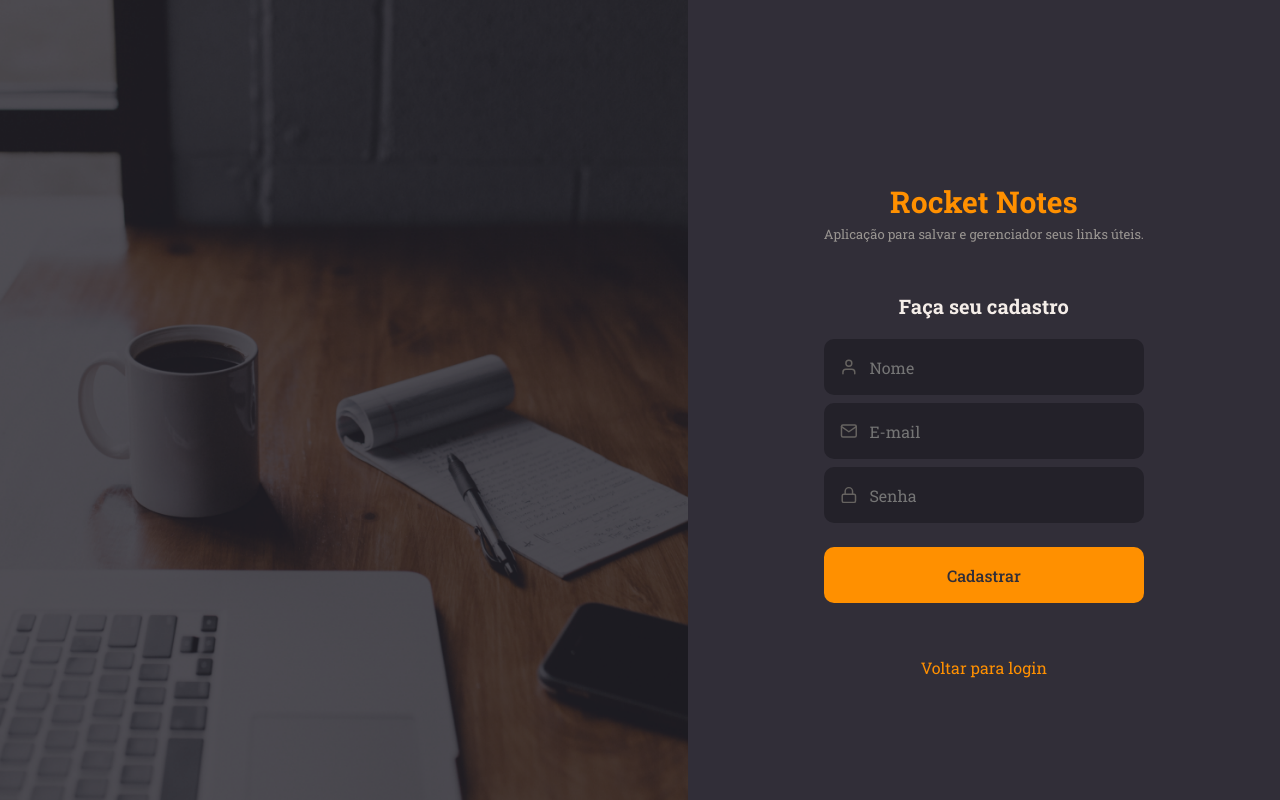
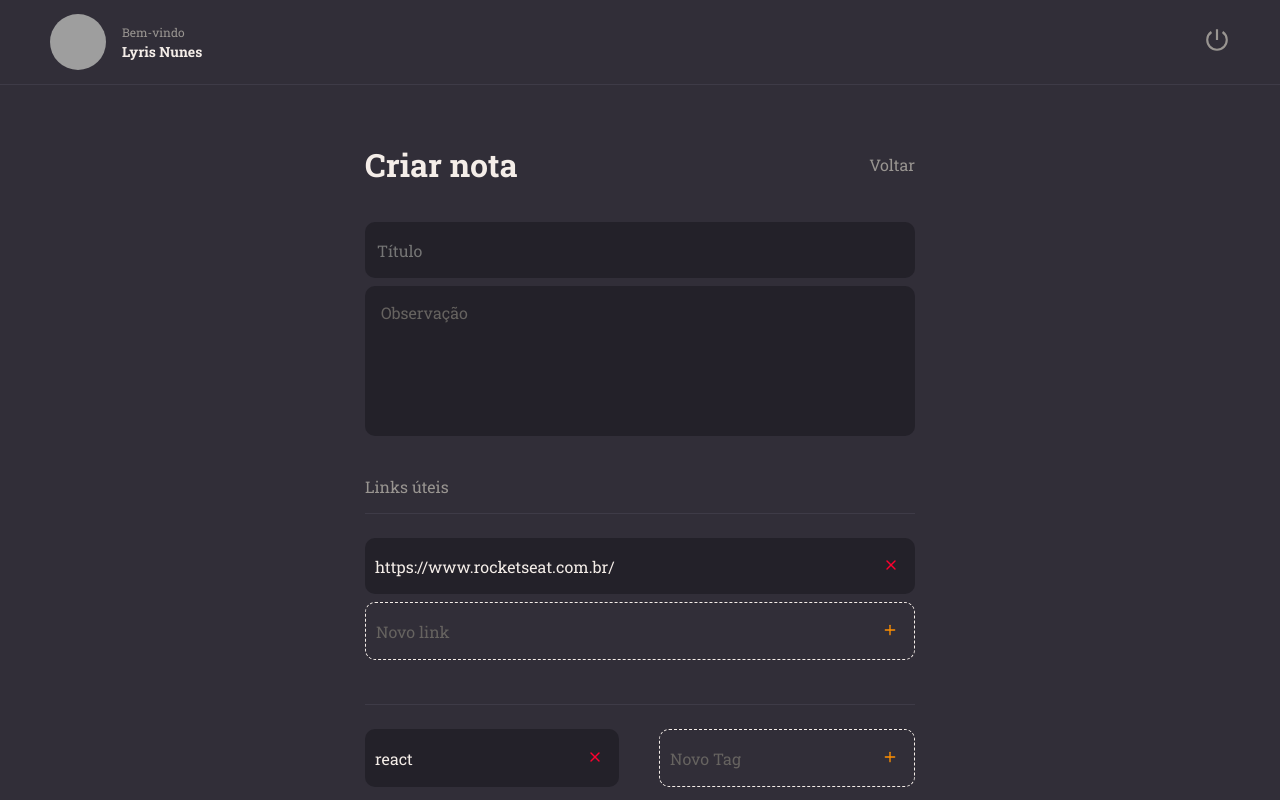
Before and after one commit to lyrisnunes/central-filme-frontend, a React (Vite) app: page / in a window 1280 px wide. Built offline with nearby package versions, Linux system fonts and the light colour scheme; grey boxes are pictures that could not be loaded.

Commit message:
Atualização componentes

```diff
--- /dev/null
+++ b/src/components/NoteItem/index.jsx
@@ -0,0 +1,17 @@
+import {FiPlus, FiX} from 'react-icons/fi';
+import {Container} from './styles';
+
+export function NoteItem({isNew, value, onClick, ...rest}){
+   return(
+      <Container isNew={isNew}>
+         <input type="text" value={value} readOnly={!isNew} {...rest} />
+
+         <button
+         type="button"  onClick={onClick}
+         className={isNew ? 'button-add' : 'button-delete'}
+         >
+            {isNew ? <FiPlus/> : <FiX/>}
+         </button>
+      </Container>
+   )
+}
--- /dev/null
+++ b/src/components/NoteItem/styles.js
@@ -0,0 +1,41 @@
+import styled from 'styled-components';
+
+export const Container = styled.div`
+   display: flex;
+   align-items: center;
+
+   background-color: ${({theme, isNew})=> isNew ? "transparent" : theme.COLORS.BACKGROUND_900 };
+   color: ${({theme})=> theme.COLORS.GRAY_300};
+
+   border: ${({theme, isNew})=> isNew ? `1px dashed  ${theme.COLORS.WHITE} ` : "none" };
+
+   margin-bottom: 8px;
+   border-radius: 1rem;
+   padding-right:1.6rem;
+
+   > button {
+      background:none;
+   }
+
+   .button-delete{
+      color: ${({theme}) => theme.COLORS.RED};
+   }
+
+   .button-add{
+      color: ${({theme}) => theme.COLORS.ORANGE};
+   }
+
+   > input{
+      height: 5.6rem;
+      width: 100%;
+      padding-left:1rem;
+
+      color: ${({theme})=> theme.COLORS.WHITE};
+      background: transparent;
+
+      &::placeholder{
+         color: ${({theme}) => theme.COLORS.GRAY_300};
+      }
+   }
+
+`;
--- /dev/null
+++ b/src/components/Textarea/index.jsx
@@ -0,0 +1,9 @@
+import {Container} from './styles';
+
+export function Textarea({value, ...rest}){
+   return(
+      <Container {...rest}>
+         {value}
+      </Container>
+   )
+}
--- /dev/null
+++ b/src/components/Textarea/styles.js
@@ -0,0 +1,19 @@
+import styled from 'styled-components';
+
+export const Container = styled.textarea`
+   width: 100%;
+   height: 15rem;
+
+   background-color: ${({theme}) => theme.COLORS.BACKGROUND_900};
+   color: ${({theme})=> theme.COLORS.WHITE};
+
+   resize: none;
+
+   margin-bottom: .8rem;
+   border-radius: 10px;
+   padding: 1.6rem;
+
+   &::placeholder{
+      color: ${({theme})=> theme.COLORS.GRAY_300};
+   }
+`;
--- a/src/main.jsx
+++ b/src/main.jsx
@@ -5,14 +5,14 @@
 
 import theme  from "./styles/theme";
 
-import { SignUp } from "./pages/SignUp";
+import { New } from "./pages/New";
 
 
 ReactDOM.createRoot(document.getElementById("root")).render(
   <React.StrictMode>
     <ThemeProvider theme={theme}>
     <GlobalStyles/>
-      <SignUp />
+      <New />
     </ThemeProvider>
   </React.StrictMode>
 );
--- /dev/null
+++ b/src/pages/New/index.jsx
@@ -0,0 +1,40 @@
+import { Header } from "../../components/Header";
+import { Input } from "../../components/Input";
+import { Textarea } from "../../components/Textarea";
+import { NoteItem } from "../../components/NoteItem";
+import { Section } from "../../components/Section";
+import {Button} from "../../components/Button";
+
+import { Container, Form } from "./styles";
+
+export function New() {
+  return (
+    <Container>
+      <Header />
+      <main>
+        <Form>
+          <header>
+            <h1>Criar nota</h1>
+            <a href="/">Voltar</a>
+          </header>
+
+          <Input placeholder="Título" />
+          <Textarea placeholder="Observação" />
+
+          <Section title="Links úteis">
+            <NoteItem value="https://www.rocketseat.com.br/" />
+            <NoteItem placeholder="Novo link" isNew />
+          </Section>
+
+          <Section>
+            <div className="tags">
+              <NoteItem value="react" />
+              <NoteItem placeholder="Novo Tag" isNew />
+            </div>
+          </Section>
+          <Button title="Salvar"/>
+        </Form>
+      </main>
+    </Container>
+  );
+}
--- /dev/null
+++ b/src/pages/New/styles.js
@@ -0,0 +1,42 @@
+import styled from 'styled-components';
+
+export const Container = styled.div`
+   width: 100%;
+   height: 100vh;
+
+   display:  grid;
+   grid-template-rows: 10.5rem auto;
+   grid-template-areas:
+   "header"
+   "content"
+   ;
+
+   >main{
+      grid-area: content;
+      overflow-y: auto;
+   }
+
+   .tags{
+      display: flex;
+      justify-content: space-between;
+      flex-wrap: wrap;
+   }
+`;
+
+export const Form = styled.form`
+   max-width: 55rem;
+   margin: 3.8rem auto;
+
+   > header{
+      display: flex;
+      align-items: center;
+      justify-content: space-between;
+
+      margin-bottom: 3.6rem ;
+
+      a{
+         font: 2rem;
+         color: ${({theme})=> theme.COLORS.GRAY_100};
+      }
+   }
+`;
```
Also changed, not shown: src/pages/Profile/index.jsx (+35 -0 lines), src/pages/Profile/styles.js (+73 -0 lines).
